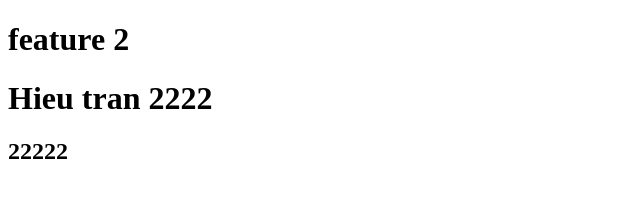
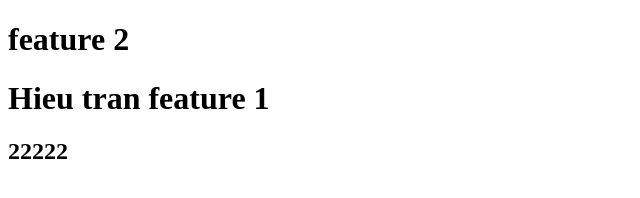
Before and after one commit to HieuTranV/Demo, a plain HTML site: page index.html in a window 1280 px wide. Shown: the whole page, without its empty margins (0-640 px from the left). Drawn offline with Linux system fonts and the light colour scheme.

Commit message:
- update content

```diff
--- a/index.html
+++ b/index.html
@@ -1,6 +1,6 @@
 <!DOCTYPE html>
 <html>
   <h1>feature 2</h1>
-  <h1>Hieu tran 2222</h1>
+  <h1>Hieu tran feature 1</h1>
   <h2>22222</h2>
 </html>
```
